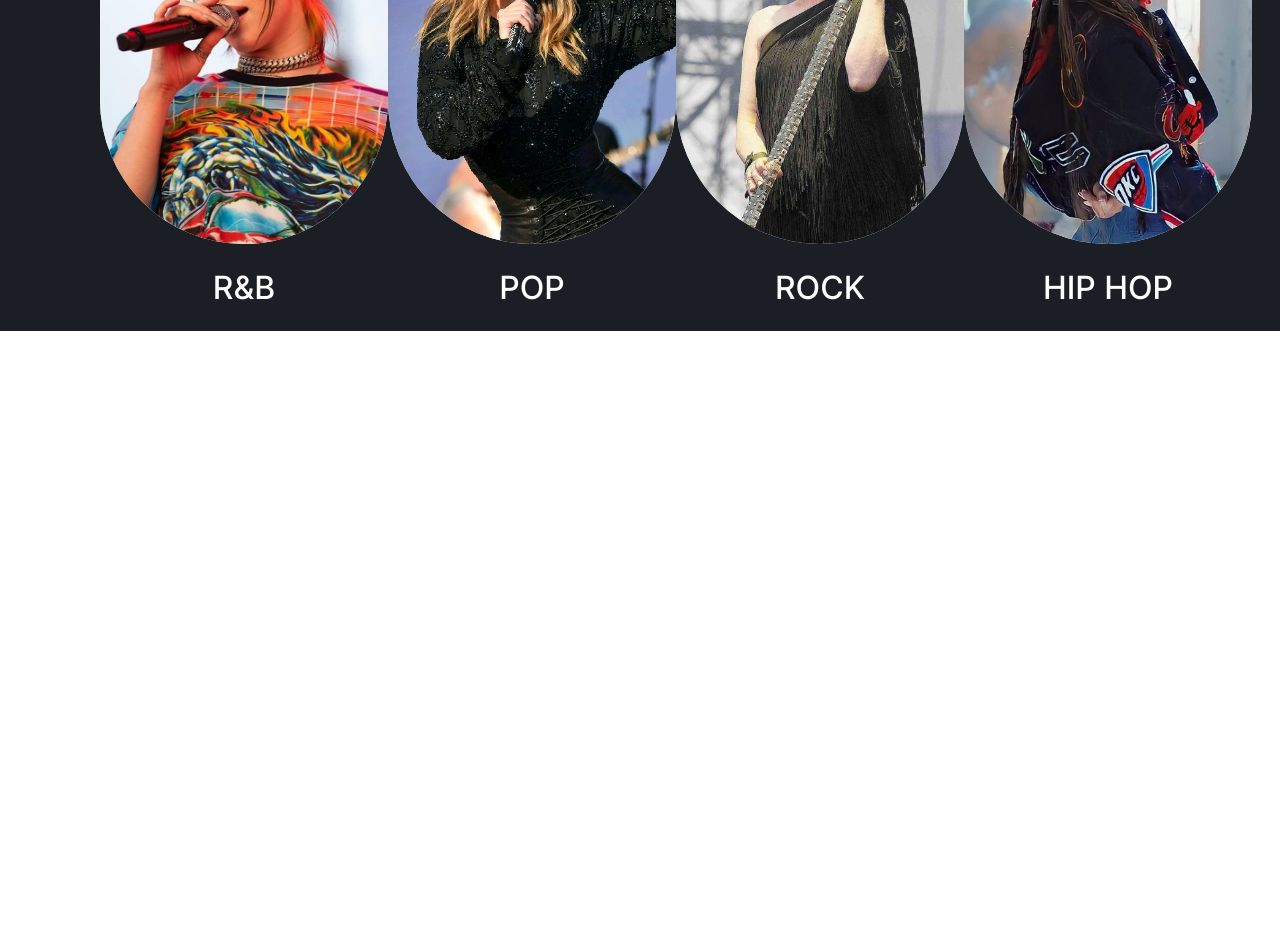
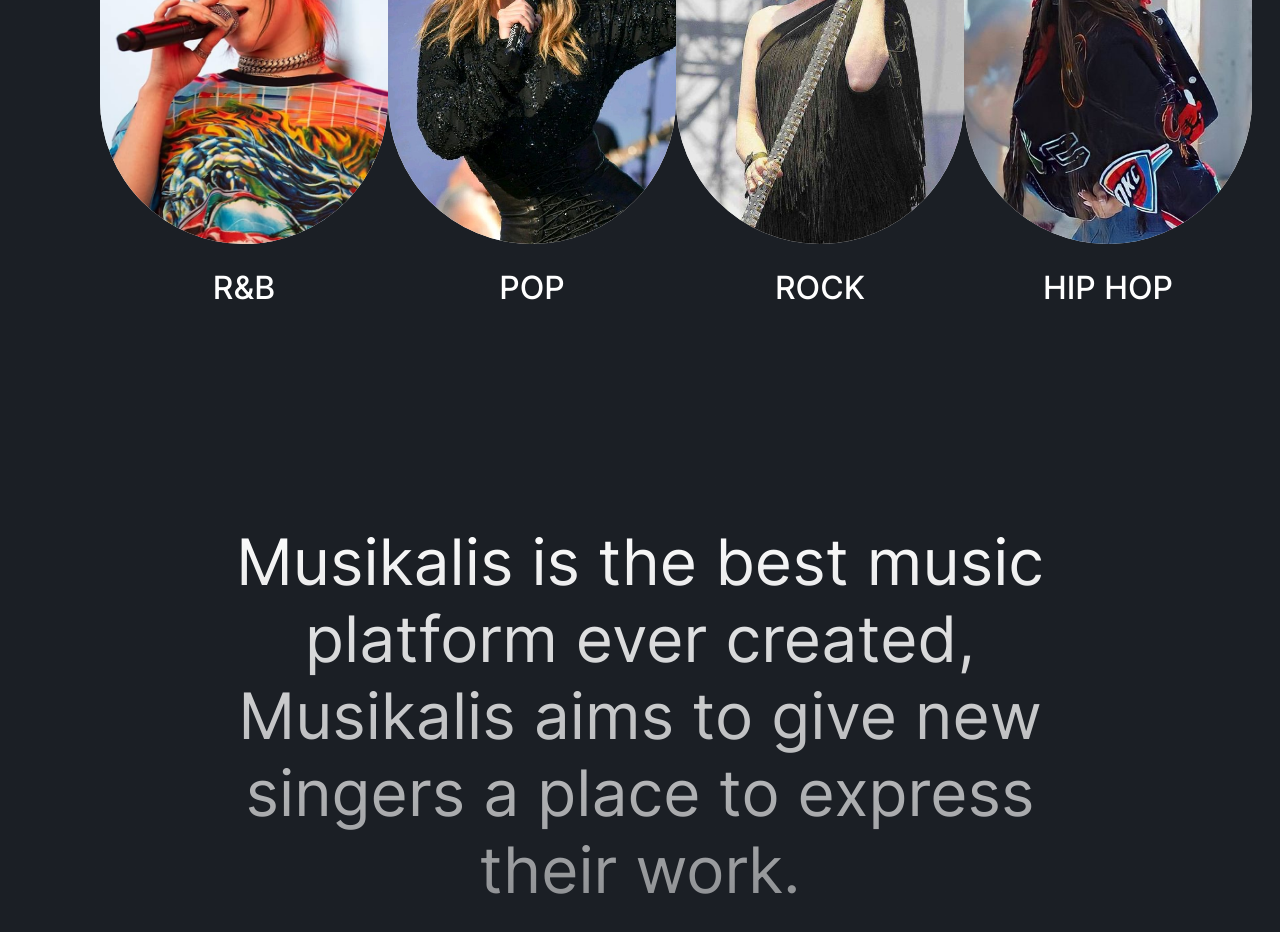
Before and after one commit to Neos02/musikalis, a React (Create React App) app: page / in a window 1280 px wide. Shown: the part 1587-2519 px from the top of the page. Before the commit the page ends 1918 px from the top, so only its background shows below. Built offline with nearby package versions, Linux system fonts and the light colour scheme.

Commit message:
Fix radial gradient radius

```diff
--- a/src/App.css
+++ b/src/App.css
@@ -103,3 +103,14 @@
   justify-content: space-between;
   align-items: center;
 }
+
+.App__statement {
+  width: 80%;
+  margin: 12rem auto;
+  background: linear-gradient(to bottom, white, rgba(255, 255, 255, 0.5));
+  background-clip: text;
+  color: transparent;
+  text-align: center;
+  font-size: 4rem;
+  font-weight: 400;
+}
--- a/src/App.js
+++ b/src/App.js
@@ -126,6 +126,11 @@ function App() {
           />
         </div>
       </div>
+
+      <h1 className="App__statement">
+        Musikalis is the best music platform ever created, Musikalis aims to
+        give new singers a place to express their work.
+      </h1>
     </div>
   );
 }
--- a/src/index.css
+++ b/src/index.css
@@ -27,8 +27,8 @@ body {
   -moz-osx-font-smoothing: grayscale;
   background: radial-gradient(
     circle at 90% 5rem,
-    color-mix(in srgb, lightblue, rgb(var(--gray)) 60%) 0%,
-    rgb(var(--gray)) 54%
+    color-mix(in srgb, lightblue, rgb(var(--gray)) 60%) 0,
+    rgb(var(--gray)) 50rem
   );
   background-repeat: no-repeat;
   color: white;
```
